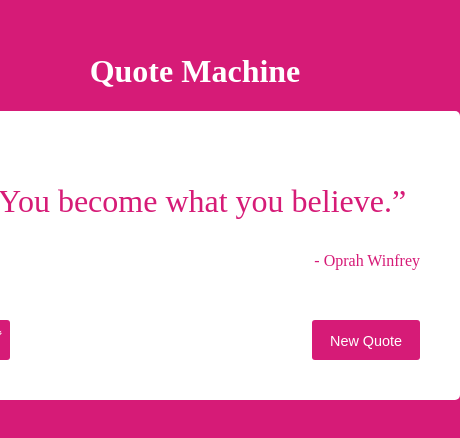
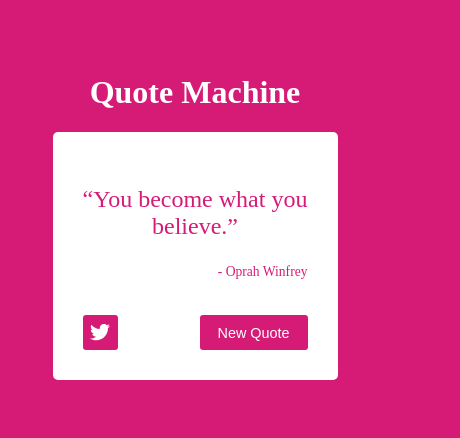
Before and after one commit to mwomack117/Quote-machine, a React (Create React App) app: page / in a window 390 px wide. Shown: the part 206-644 px from the top of the page, 460 px wide, since content can reach past the window. Built offline with nearby package versions, Linux system fonts and the light colour scheme.

Commit message:
Media Queries added for mobile

```diff
--- a/src/App.css
+++ b/src/App.css
@@ -67,3 +67,36 @@ button {
 button:hover {
   opacity: 0.9;
 }
+
+@media screen and (max-width: 501px) {
+  #quote-box {
+    width: 225px;
+    padding: 30px;
+  }
+
+  #text {
+    font-size: 1.5em;
+  }
+
+  #author {
+    font-size: 0.85em;
+  }
+
+  .buttons {
+    margin-top: 35px;
+  }
+
+  #tweet-quote {
+    width: 35px;
+    height: 35px;
+  }
+
+  #tweet-quote img {
+    height: 1.25em;
+    width: 1.25em;
+  }
+
+  button {
+    height: 35px;
+  }
+}
```
